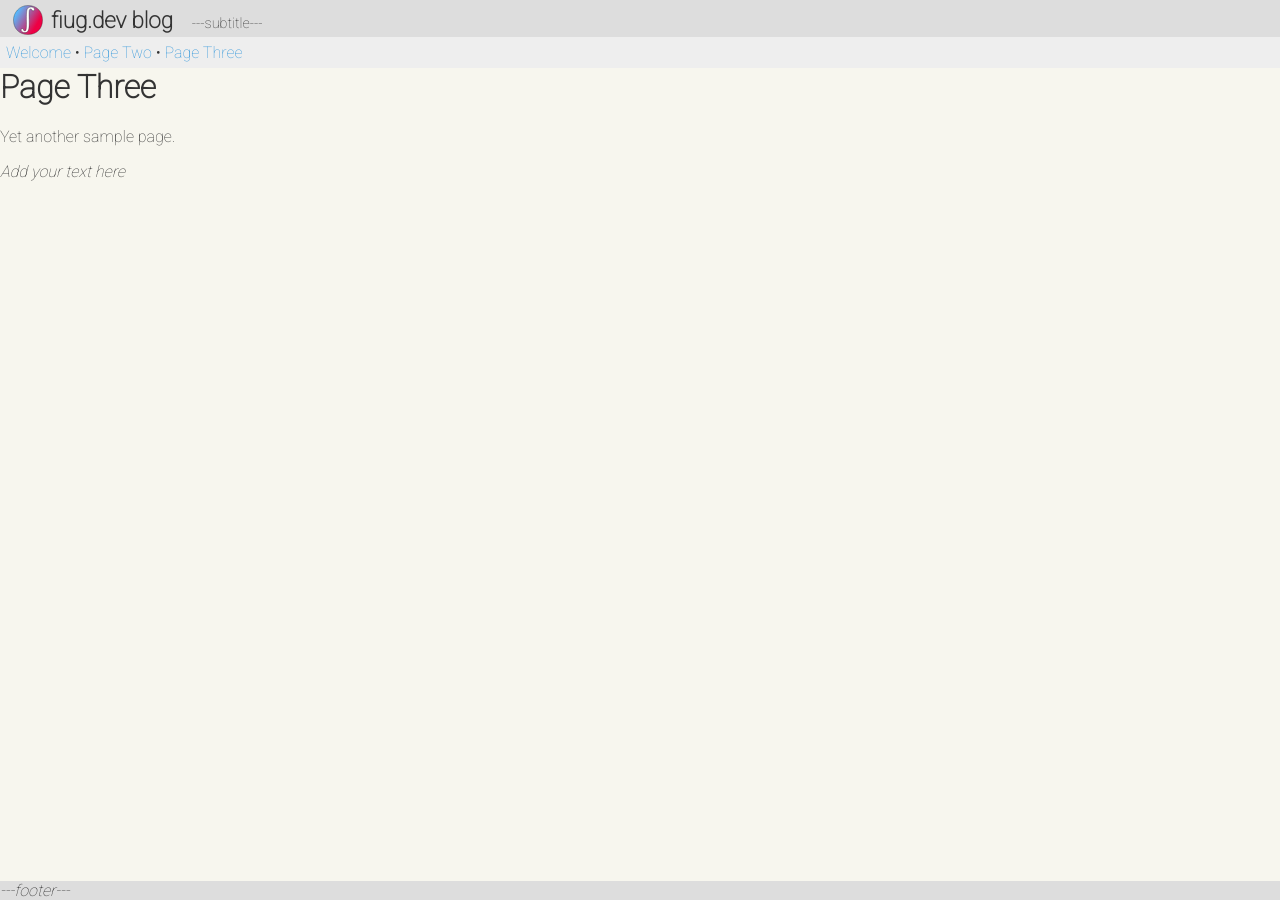
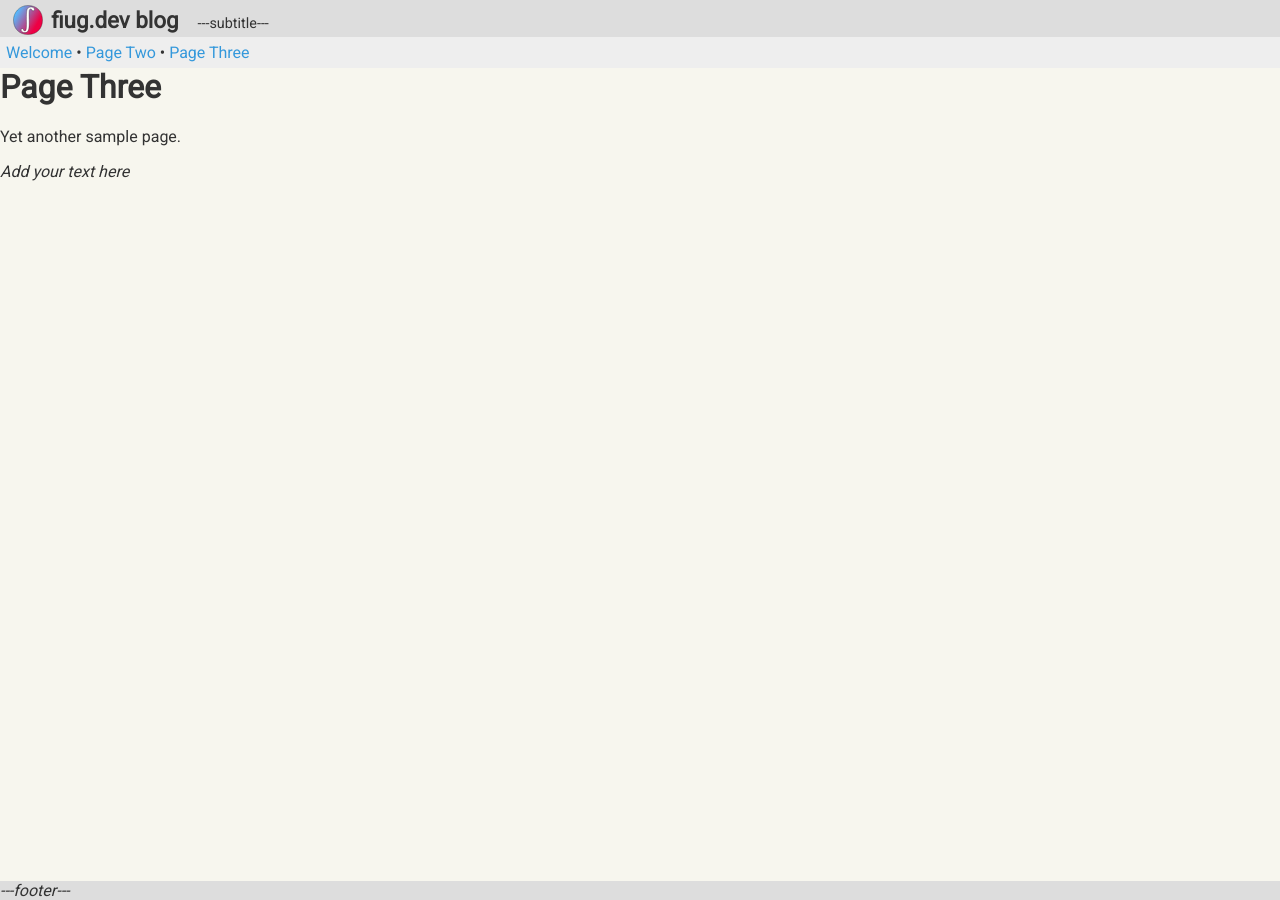
Before and after one commit to fiugd/blog, a Jekyll site: the page built from docs/three.html, in a window 1280 px wide. Built offline with Jekyll 4.4.1, drawn with Linux system fonts in a browser that asks for light colours.

Commit message:
Update head.html

```diff
--- a/docs/_includes/head.html
+++ b/docs/_includes/head.html
@@ -19,6 +19,6 @@
 
   <link rel="preconnect" href="https://fonts.googleapis.com">
   <link rel="preconnect" href="https://fonts.gstatic.com" crossorigin>
-  <link href="https://fonts.googleapis.com/css2?family=Roboto:wght@100&display=swap" rel="stylesheet">
+  <link href="https://fonts.googleapis.com/css2?family=Roboto&display=swap" rel="stylesheet">
 
 </head>
```
